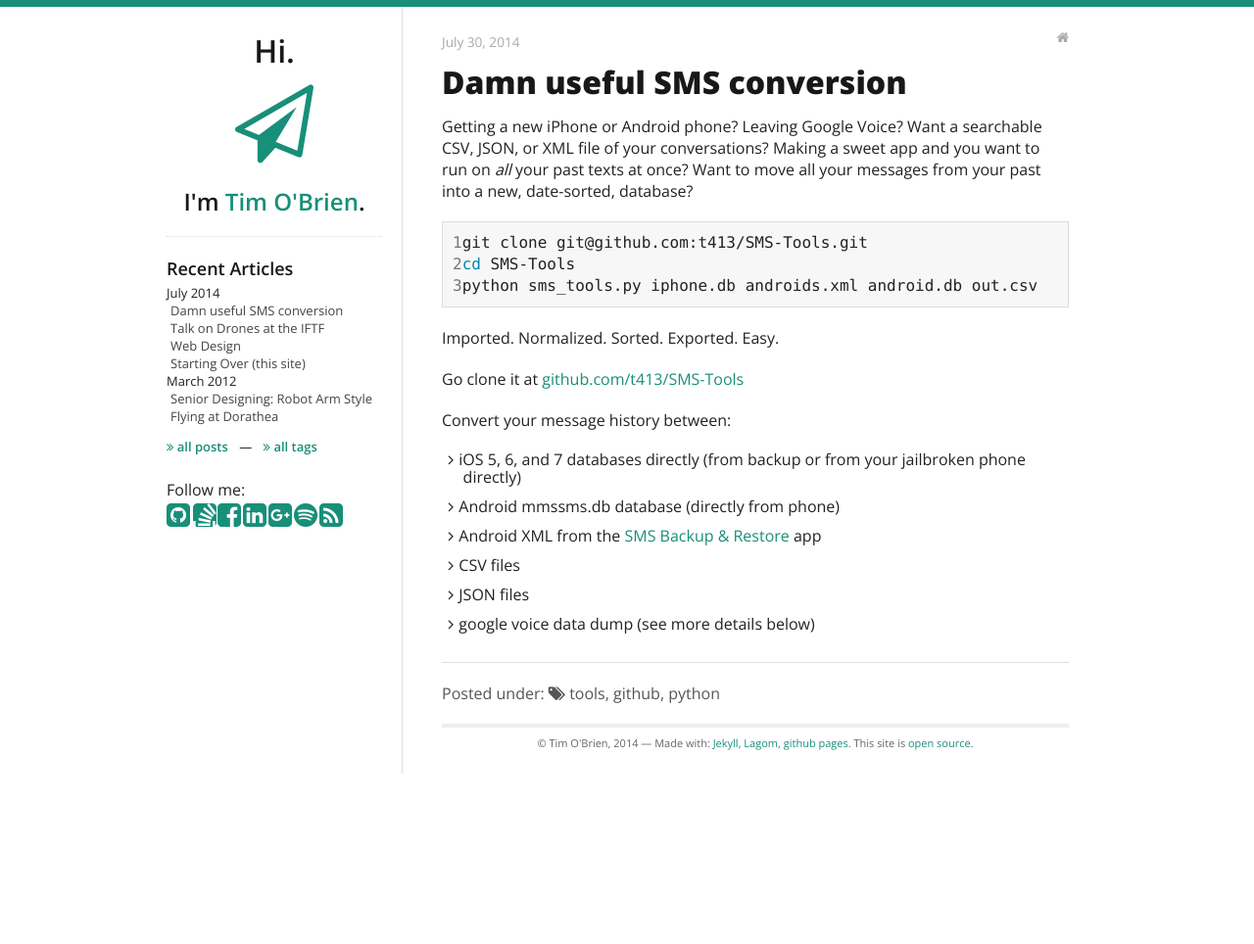
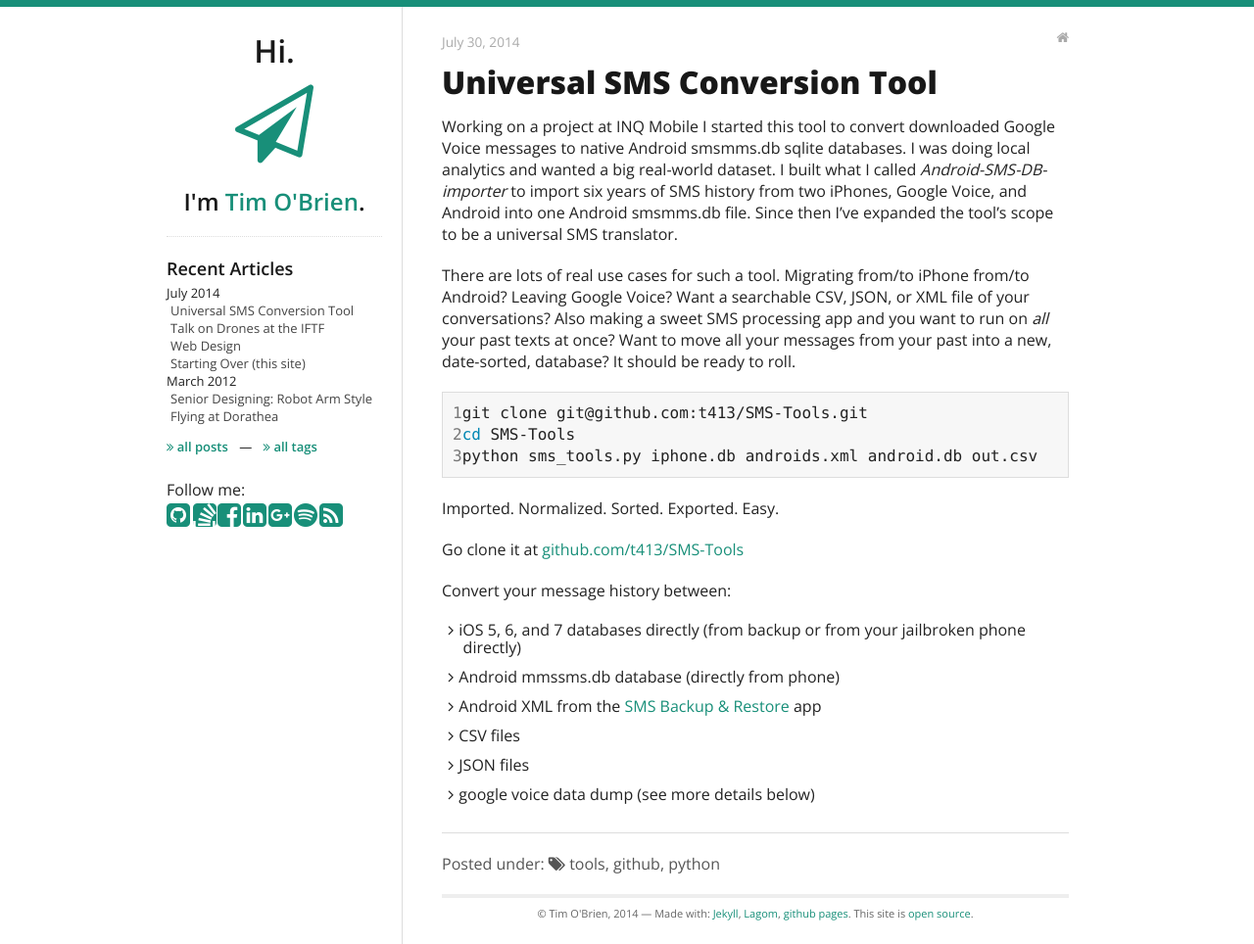
Before and after one commit to t413/t413.github.io, a Jekyll site: the page built from _posts/2014-07-30-sms-conversion.md, in a window 1280 px wide. Shown: the whole page at 98% size. Built offline with Jekyll 4.4.1, drawn with Linux system fonts in a browser that asks for light colours; nearby versions of some CDN libraries; before the commit the page ends 907 px from its top, so only the background shows below that.

Commit message:
Fix typo, less slang/profane (thanks mom)

```diff
--- a/_posts/2014-07-30-sms-conversion.md
+++ b/_posts/2014-07-30-sms-conversion.md
@@ -1,13 +1,21 @@
 ---
 layout: post
-title: "Damn useful SMS conversion"
+title: "Universal SMS Conversion Tool"
 tags: [tools, github, python]
 ---
 
-Getting a new iPhone or Android phone? Leaving Google Voice?
-Want a searchable CSV, JSON, or XML file of your conversations?
-Making a sweet app and you want to run on *all* your past texts at once?
-Want to move all your messages from your past into a new, date-sorted, database?
+Working on a project at INQ Mobile I started this tool to convert downloaded
+Google Voice messages to native Android smsmms.db sqlite databases. I was doing
+local analytics and wanted a big real-world dataset. I built what I called
+*Android-SMS-DB-importer* to import six years of SMS history from two iPhones,
+Google Voice, and Android into one Android smsmms.db file. Since then I've expanded
+the tool's scope to be a universal SMS translator.
+
+There are lots of real use cases for such a tool. Migrating from/to iPhone from/to
+Android? Leaving Google Voice? Want a searchable CSV, JSON, or XML file of
+your conversations? Also making a sweet SMS processing app and you want to
+run on *all* your past texts at once? Want to move all your messages from your
+past into a new, date-sorted, database? It should be ready to roll.
 
 {% highlight bash linenos=table %}
 git clone git@github.com:t413/SMS-Tools.git
```
Also changed, not shown: _posts/2014-07-27-starting-over.md (+2 -2 lines).
